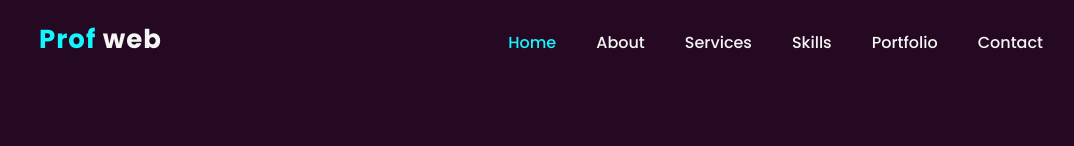
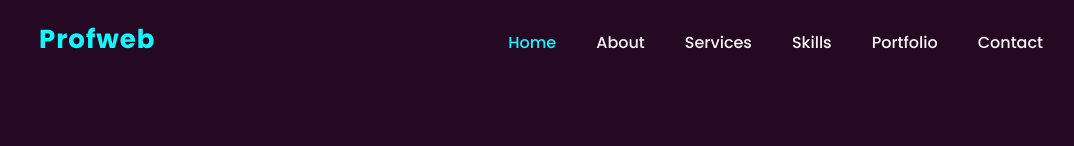
Before and after one commit to profwebin/delivery, a plain HTML site: page index.html in a window 1280 px wide. Shown: the top 146 px of the page, without its empty margins (89-1163 px from the left). Drawn offline with nearby package versions, Linux system fonts and the light colour scheme.

Commit message:
Update index.html

```diff
--- a/index.html
+++ b/index.html
@@ -10,7 +10,7 @@
 <body>
     <!-- header site  -->
     <header>
-        <div class="logo"><span>Prof</span> web</div>
+        <div class="logo"><span>Profweb</span></div>
         <ul class="navlist">
             <li><a href="#home" style="--i:1;">Home</a></li>
             <li><a href="#about" style="--i:2;">About</a></li>
```
